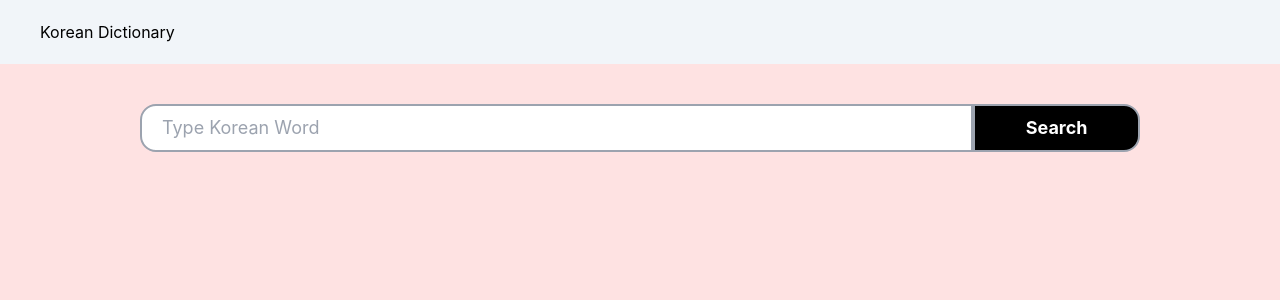
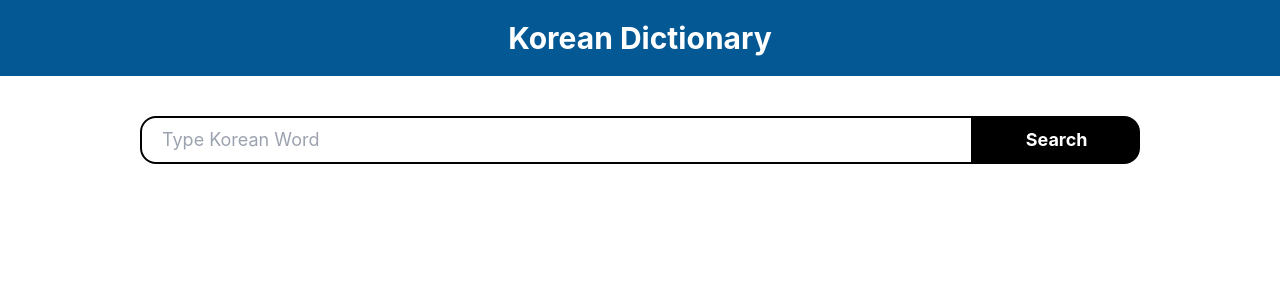
Before and after one commit to ana117/korean-dictionary, a React (Create React App) app: page / in a window 1280 px wide. Shown: the top 300 px of the page. Built offline with nearby package versions, Linux system fonts and the light colour scheme.

Commit message:
Add some styling

```diff
--- a/src/components/navbar.js
+++ b/src/components/navbar.js
@@ -2,8 +2,8 @@ import React from "react";
 
 const Navbar = () => {
     return (
-        <nav className="flex bg-slate-100 py-5 px-10">
-            <h1>Korean Dictionary</h1>
+        <nav className={"flex justify-center bg-primary py-5 px-10"}>
+            <h1 className={"font-bold text-3xl text-white"}>Korean Dictionary</h1>
         </nav>
     )
 }
--- a/src/components/word.js
+++ b/src/components/word.js
@@ -27,7 +27,7 @@ const Word = ({word, index}) => {
 
     return (
         <>
-            <button onClick={event => showDetailModal(event)} className={`flex flex-col justify-center items-center bg-white p-5 my-5 rounded-xl shadow-xl ${index === 0 ? 'col-span-3' : ''}`}>
+            <button onClick={event => showDetailModal(event)} className={`flex flex-col justify-center items-center p-5 my-5 rounded-xl shadow-xl bg-tertiary ${index === 0 ? 'md:col-span-2 lg:col-span-3 sticky top-0' : ''}`}>
                 <div>
                     <h1 className={"text-3xl font-bold"}>{name}</h1>
                     <ul>
--- a/src/pages/search-page.js
+++ b/src/pages/search-page.js
@@ -15,7 +15,7 @@ const SearchPage = () => {
 
     const fetchWords = async () => {
         const params = {
-            key: "3635F04F0A3F3E75159A99CC61318E92",
+            key: "-",
             q: search,
             sort: "popular",
             part: "word",
@@ -55,18 +55,18 @@ const SearchPage = () => {
 
 
     return (
-        <section className={"min-h-screen flex flex-col bg-red-100"}>
+        <section className={"h-screen flex flex-col"}>
             <Navbar/>
-            <main className={"flex flex-col justify-center items-center m-10"}>
+            <main className={"flex flex-col justify-center items-center m-10 max-h-full overflow-auto"}>
                 <div className={"w-5/6 flex justify-center items-center"}>
                     <input type={"text"} placeholder={"Type Korean Word"} value={search} onChange={handleSearchChange}
-                           className={"w-5/6 py-2 px-5 border border-gray-400 rounded-2xl rounded-e-none text-lg border-black border-2 focus:outline-0"}/>
+                           className={"w-4/6 lg:w-5/6 py-2 px-5 rounded-2xl rounded-e-none text-lg border-black border-2 focus:outline-0"}/>
                     <button type={"button"} onClick={fetchWords}
-                            className={"w-1/6 py-2 px-5 border border-gray-400 rounded-2xl rounded-s-none bg-black text-white text-lg font-bold border-black border-2"}>Search
+                            className={"w-2/6 lg:w-1/6 ease-in duration-500 py-2 px-5 rounded-2xl rounded-s-none bg-black text-white text-lg font-bold border-black border-2"}>Search
                     </button>
                 </div>
 
-                <div className={"w-5/6 grid grid-cols-3 gap-5 mt-5"}>
+                <div className={"w-5/6 px-5 pb-5 grid grid-cols-1 md:grid-cols-2 lg:grid-cols-3 gap-5 mt-5 overflow-auto"}>
                     {words.map((word, index) => {
                         return <Word key={word.id} word={word.word} index={index}/>
                     })}
--- a/tailwind.config.js
+++ b/tailwind.config.js
@@ -2,7 +2,13 @@
 module.exports = {
   content: ["./src/**/*.{html,js}"],
   theme: {
-    extend: {},
+    extend: {
+        colors: {
+            'primary': '#045995',
+            'secondary': '#E5042C',
+            'tertiary': '#E5DADB',
+        }
+    },
   },
   plugins: [],
 }
```
